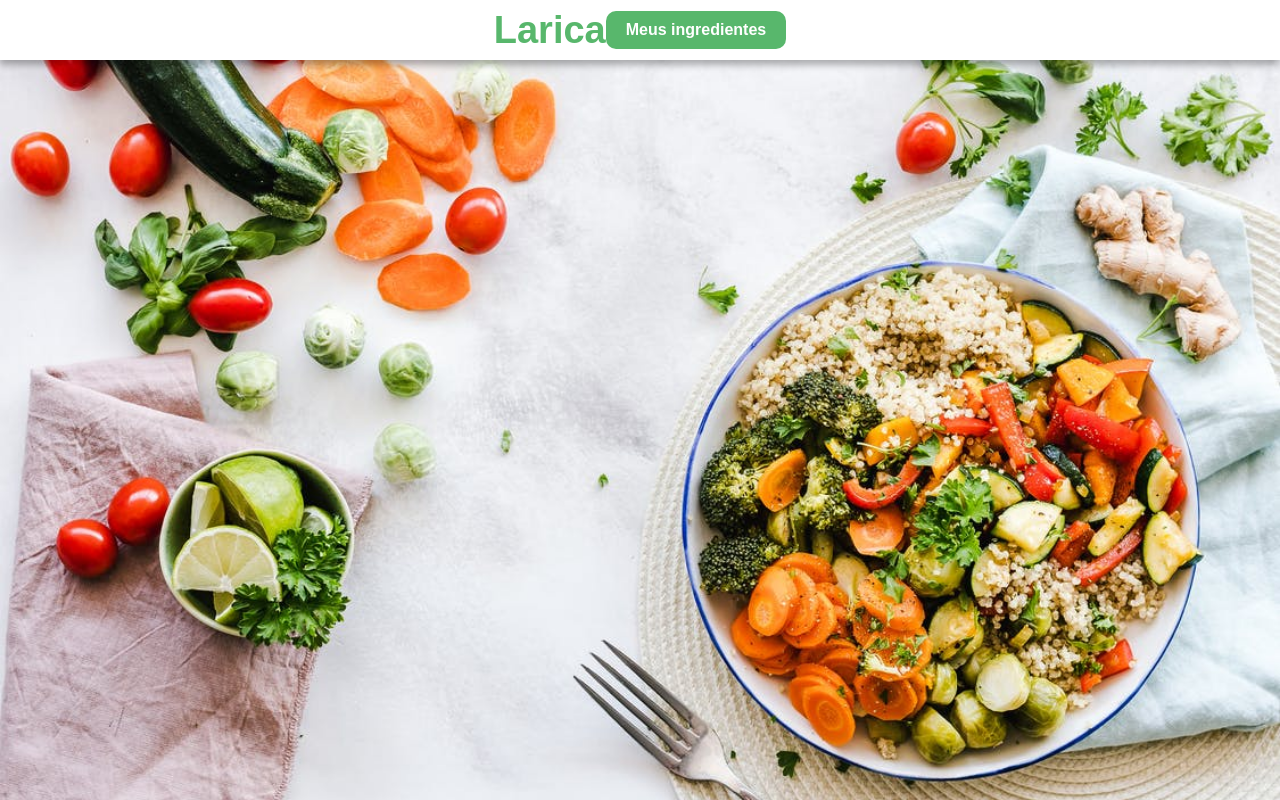
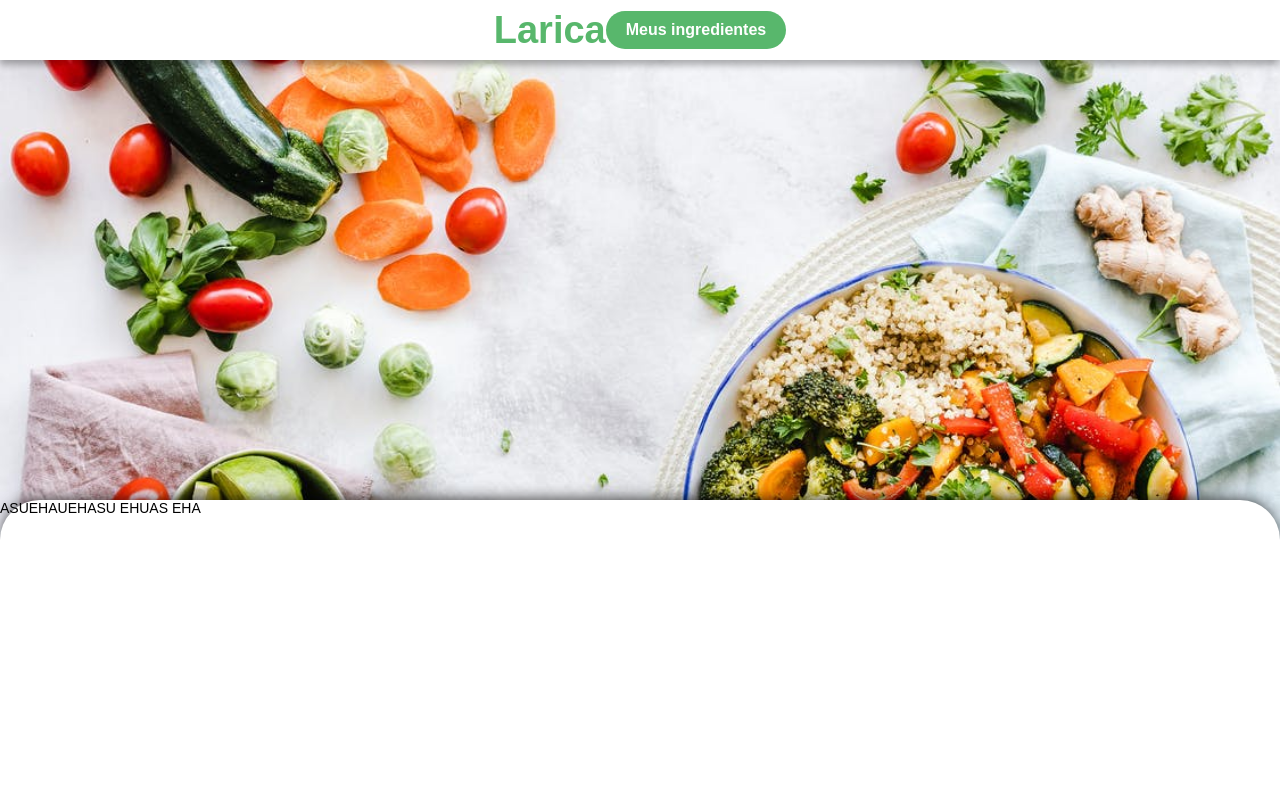
Before and after one commit to edusrmt/larica, a React (Create React App) app in the folder Larica-React/: page / in a window 1280 px wide. Built offline with nearby package versions, Linux system fonts and the light colour scheme.

Commit message:
:building_construction: adiciona o componente de conteudo

```diff
--- a/Larica-React/src/Pages/Home/index.js
+++ b/Larica-React/src/Pages/Home/index.js
@@ -1,9 +1,11 @@
 import React from 'react';
+import BodyResult from '../../components/bodyresult';
 
-import { Container } from './styles';
 
 function Home() {
-  return <Container></Container>;
+  return <BodyResult>
+    <div style={{height:300}}>ASUEHAUEHASU EHUAS EHA</div>
+  </BodyResult>
 }
 
 export default Home;
--- a/Larica-React/src/Pages/Home/styles.js
+++ b/Larica-React/src/Pages/Home/styles.js
@@ -1,5 +1 @@
 import styled from 'styled-components';
-
-export const Container = styled.div`
-  background-color:#f32;
-`;
--- a/Larica-React/src/components/bodyresult/index.js
+++ b/Larica-React/src/components/bodyresult/index.js
@@ -1,9 +1,9 @@
 import React from 'react';
 
-// import { Container } from './styles';
+import { Container } from './styles';
 
-function bodyresult() {
-  return <div />;
+function bodyresult({children}) {
+  return <Container>{children}</Container>;
 }
 
 export default bodyresult;
--- a/Larica-React/src/components/bodyresult/styles.js
+++ b/Larica-React/src/components/bodyresult/styles.js
@@ -1,5 +1,14 @@
 import styled from 'styled-components';
 
 export const Container = styled.div`
-
+  width:100%;
+  background-color:#fff;
+  max-height:600px;
+  position:absolute;
+  bottom:0;
+  border-top-left-radius:40px;
+  border-top-right-radius:40px;
+  -webkit-box-shadow: 0px -5px 15px -4px rgba(0,0,0,0.75);
+  -moz-box-shadow: 0px -5px 15px -4px rgba(0,0,0,0.75);
+  box-shadow: 0px -5px 15px -4px rgba(0,0,0,0.75);
 `;
--- a/Larica-React/src/components/header/index.js
+++ b/Larica-React/src/components/header/index.js
@@ -5,12 +5,17 @@ import { Container, TextLogo,CustomButton} from './styles';
 function header() {
   return (
     <Container>
+      <div/>
+      <div>
       <TextLogo>Larica</TextLogo>
+      </div>
+      <div>
       <CustomButton>
         <button>
           <span>Meus ingredientes</span>
         </button>
       </CustomButton>
+      </div>
     </Container>
   );
 }
--- a/Larica-React/src/components/header/styles.js
+++ b/Larica-React/src/components/header/styles.js
@@ -5,13 +5,9 @@ import { Link } from 'react-router-dom';
 export const Container = styled.header`
   display: flex;
   align-items: center;
-  justify-content: center;
+  justify-content:center;
   background-color:#fff;
-  position:absolute;
   height:60px;
-  top:0;
-  left:0;
-
   width:100%;
   -webkit-box-shadow: 0px 5px 7px 0px rgba(0,0,0,0.3);
   -moz-box-shadow: 0px 5px 7px 0px rgba(0,0,0,0.3);
@@ -22,15 +18,15 @@ export const TextLogo = styled.h1`
   color:#58B76C;
   font-size:38px;
   font-weight:bold;
-  display: block;
 
 `
 export const CustomButton = styled(Link)`
   text-decoration: none;
-  align:right;
+
+  display: flex;
   button{
     background:#58B76C;
-    border-radius:10px;
+    border-radius:30px;
     border:0;
     padding:10px 20px;
   }
--- a/Larica-React/src/global/styles/index.js
+++ b/Larica-React/src/global/styles/index.js
@@ -19,7 +19,6 @@ export default createGlobalStyle`
   }
   #root{
     margin:0 auto;
-    padding:0 20px 50px;
   }
 
   button{
```
